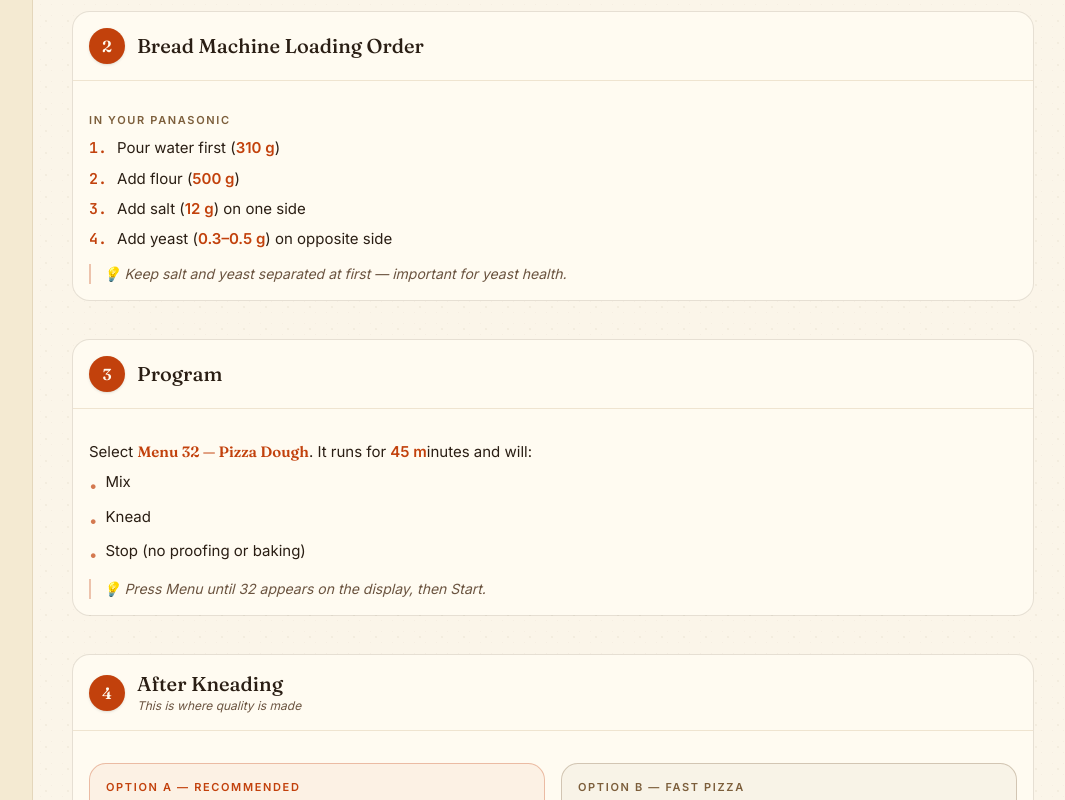
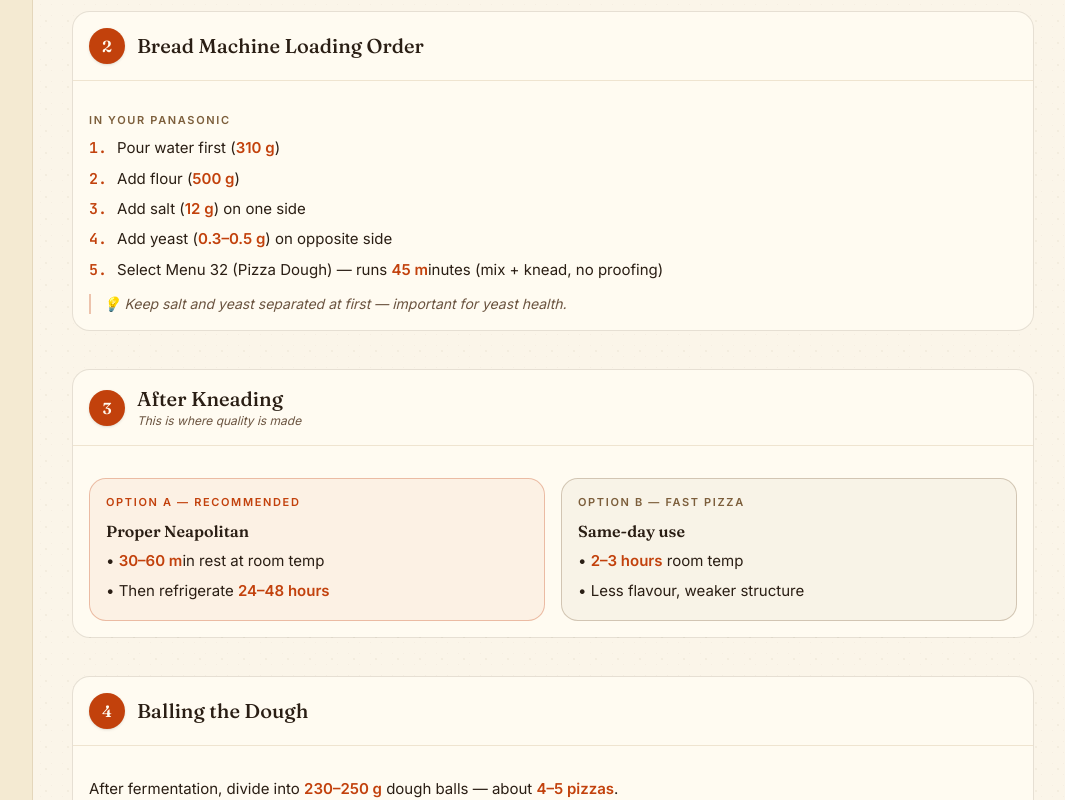
Before and after one commit to gnovoab/pizzaiiolo, a Next.js app: page /dough-maker in a window 1280 px wide. Shown: the part 760-1560 px from the top of the page, without its empty margins (207-1272 px from the left). Built offline with nearby package versions, Linux system fonts and the light colour scheme.

Commit message:
Dough Maker: merge program selection into loading order as step 5

```diff
--- a/src/app/dough-maker/page.tsx
+++ b/src/app/dough-maker/page.tsx
@@ -40,6 +40,7 @@ export default function DoughMakerPage() {
             "Add flour (500 g)",
             "Add salt (12 g) on one side",
             "Add yeast (0.3–0.5 g) on opposite side",
+            "Select Menu 32 (Pizza Dough) — runs 45 minutes (mix + knead, no proofing)",
           ].map((t, i) => (
             <li key={t} className="text-[15px] flex gap-2.5 leading-relaxed">
               <span className="font-mono font-semibold text-primary shrink-0">{i + 1}.</span>
@@ -50,16 +51,7 @@ export default function DoughMakerPage() {
         <Callout>💡 Keep salt and yeast separated at first — important for yeast health.</Callout>
       </Section>
 
-      <Section number={3} title="Program">
-        <p className="text-[15px] mb-2">
-          Select <strong className="font-serif font-semibold text-primary">Menu 32 — Pizza Dough</strong>.
-          It runs for <HighlightNumbers text="45 minutes" /> and will:
-        </p>
-        <Bullets items={["Mix", "Knead", "Stop (no proofing or baking)"]} />
-        <Callout>💡 Press Menu until 32 appears on the display, then Start.</Callout>
-      </Section>
-
-      <Section number={4} title="After Kneading" subtitle="This is where quality is made">
+      <Section number={3} title="After Kneading" subtitle="This is where quality is made">
         <div className="grid sm:grid-cols-2 gap-4">
           <div className="rounded-xl border border-primary/30 bg-primary/5 p-4">
             <div className="text-[11px] uppercase tracking-[0.15em] text-primary font-semibold mb-2">Option A — Recommended</div>
@@ -80,7 +72,7 @@ export default function DoughMakerPage() {
         </div>
       </Section>
 
-      <Section number={5} title="Balling the Dough">
+      <Section number={4} title="Balling the Dough">
         <p className="text-[15px] mb-3">After fermentation, divide into <span className="font-semibold text-primary">230–250 g</span> dough balls — about <span className="font-semibold text-primary">4–5 pizzas</span>.</p>
         <Subhead>Steps</Subhead>
         <Bullets items={[
@@ -91,7 +83,7 @@ export default function DoughMakerPage() {
         ]} />
       </Section>
 
-      <Section number={6} title="Why This Ratio Works" subtitle="For 500 g flour">
+      <Section number={5} title="Why This Ratio Works" subtitle="For 500 g flour">
         <Bullets items={[
           "60–63% hydration → balanced for high-heat oven",
           "Low yeast → long fermentation = better flavour",
@@ -106,7 +98,7 @@ export default function DoughMakerPage() {
         ]} />
       </Section>
 
-      <Section number={7} title="Key Mistakes to Avoid" subtitle="Especially with smaller batches">
+      <Section number={6} title="Key Mistakes to Avoid" subtitle="Especially with smaller batches">
         <ul className="space-y-2">
           {[
             "Leaving dough warm too long after mixing → overproofing",
```
